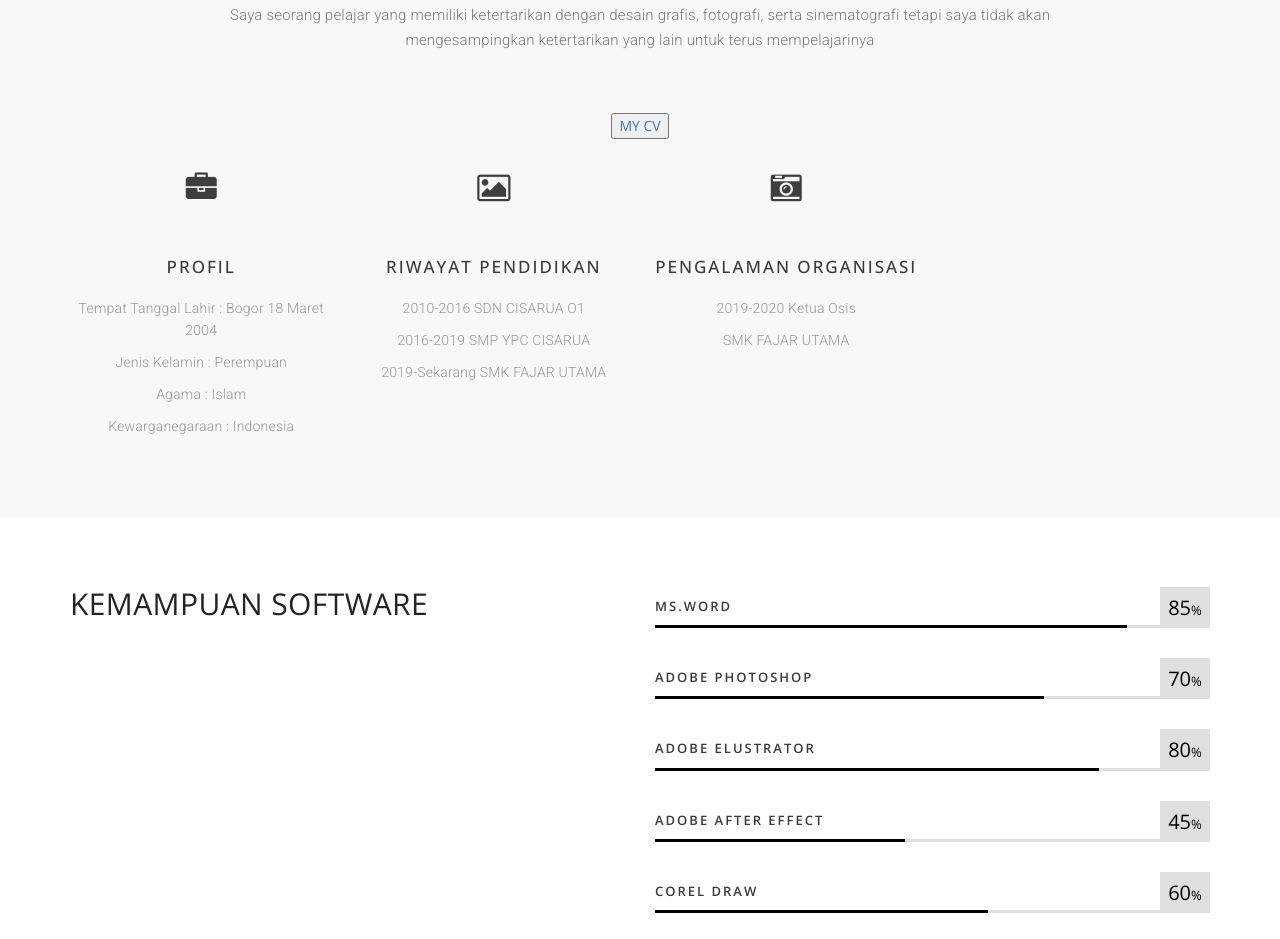
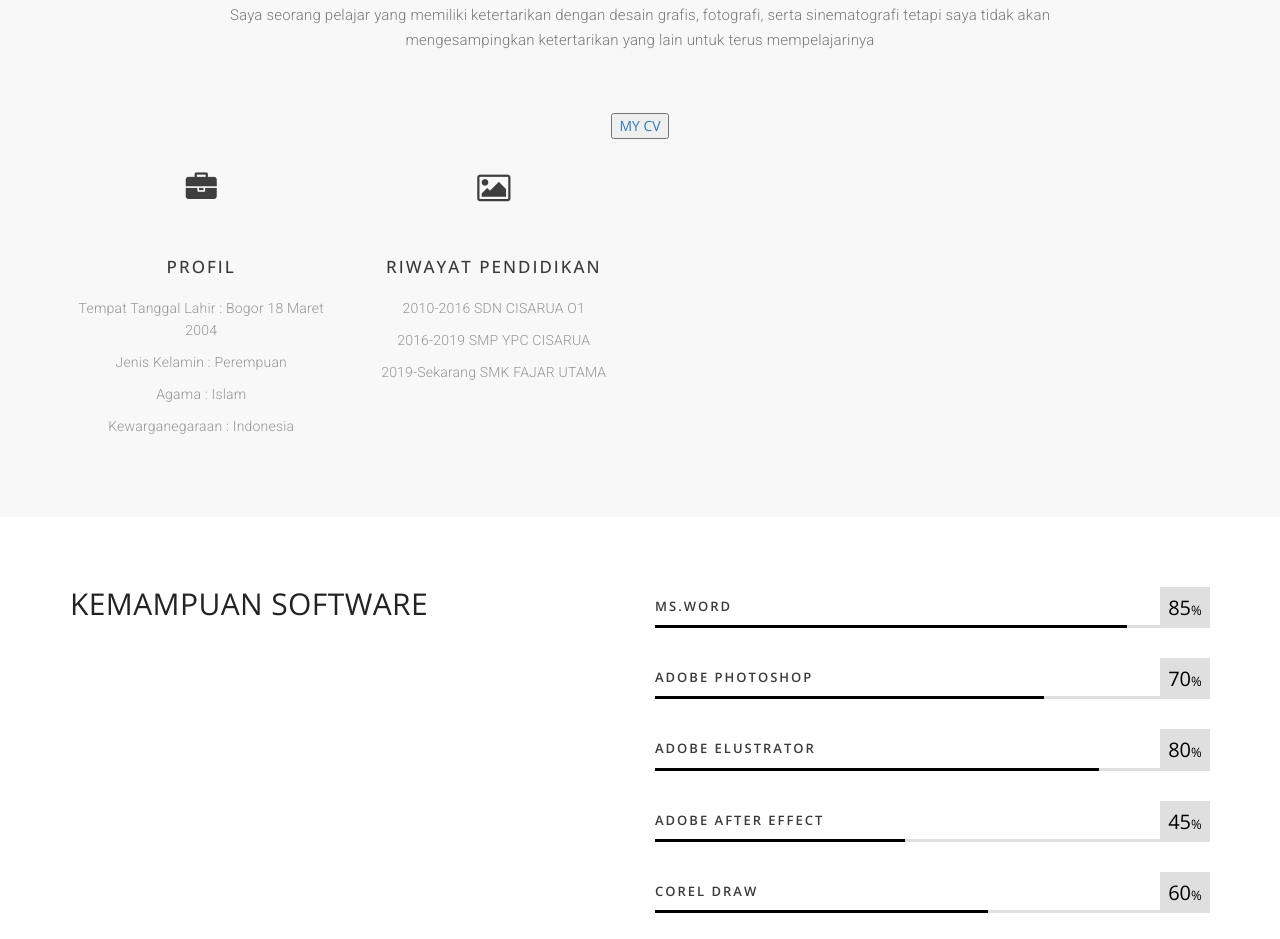
Before and after one commit to portfolioikhwan/agisportfolio.github.io, a plain HTML site: page index.html in a window 1280 px wide. Shown: the part 902-1841 px from the top of the page. Drawn offline with nearby package versions, Linux system fonts and the light colour scheme; a web font is replaced by a local one.

Commit message:
Update index.html

```diff
--- a/index.html
+++ b/index.html
@@ -108,14 +108,6 @@
 					</div>
 					<!-- end about module -->
 					<!-- about module -->
-					<div class="col-md-3 text-center">
-						<div class="mz-module-about">
-							<i class="fa fa-camera-retro ot-circle"></i>
-							<h3>Pengalaman Organisasi</h3>
-							<p>2019-2020		Ketua Osis</p>
-							<p>					SMK FAJAR UTAMA</p>
-						</div>
-					</div>
 				</div>
 			</div>
 			<!-- /.container -->
```
